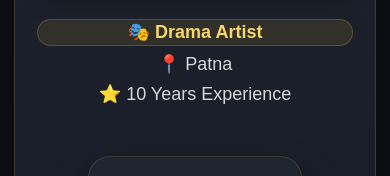
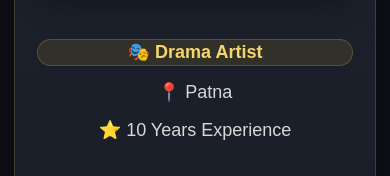
Before and after one commit to babloo3425-sys/BmTheaterHub, a website: page frontend/profile.html in a window 390 px wide. Shown: the part 393-569 px from the top of the page. Drawn offline with Linux system fonts and the light colour scheme; no server answers.

Commit message:
Improve mobile profile spacing

```diff
--- a/frontend/css/public.css
+++ b/frontend/css/public.css
@@ -591,6 +591,20 @@ body{
 
     align-items:center;
 
+    gap:8px;
+
 }
 
+    #profileType,
+    #city,
+    #experience{
+
+        margin:4px 0 !important;
+
+        padding:0;
+
+        line-height:1.35;
+
+    }
+
 }
```
